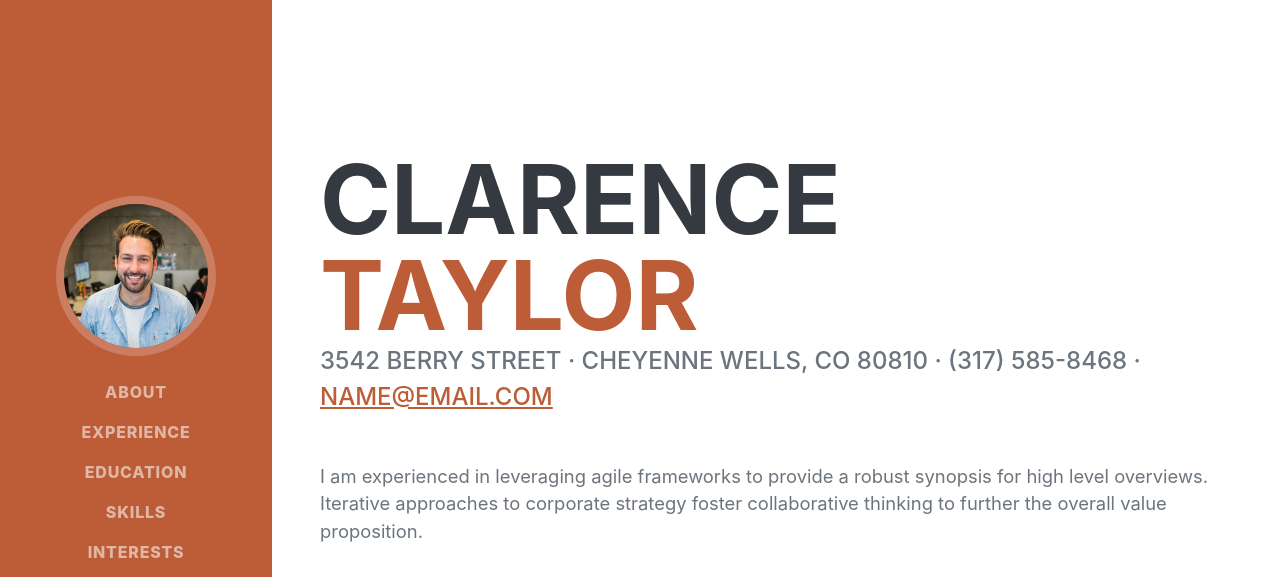
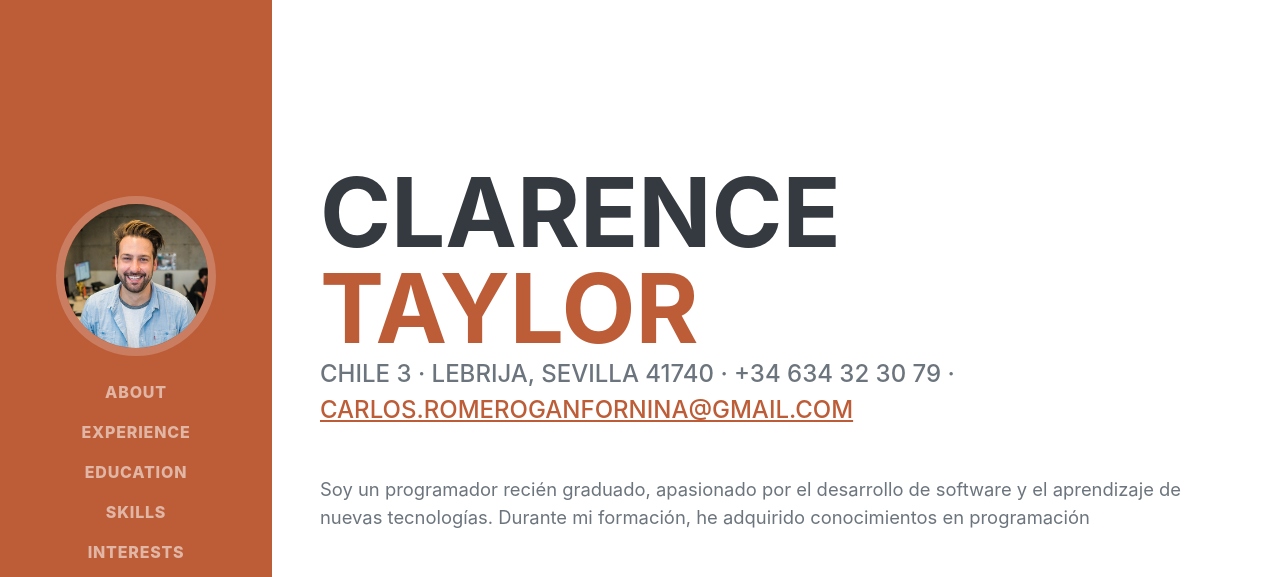
Before and after one commit to CarlosRomero65/portafolio, a plain HTML site: page index.html in a window 1280 px wide. Shown: the top 577 px of the page. Drawn offline with nearby package versions, Linux system fonts and the light colour scheme; a web font is replaced by a local one.

Commit message:
Presentacion

```diff
--- a/index.html
+++ b/index.html
@@ -19,7 +19,7 @@
         <!-- Navigation-->
         <nav class="navbar navbar-expand-lg navbar-dark bg-primary fixed-top" id="sideNav">
             <a class="navbar-brand js-scroll-trigger" href="#page-top">
-                <span class="d-block d-lg-none">Clarence Taylor</span>
+                <span class="d-block d-lg-none">Carlos Romero Ganfornina</span>
                 <span class="d-none d-lg-block"><img class="img-fluid img-profile rounded-circle mx-auto mb-2" src="assets/img/profile.jpg" alt="..." /></span>
             </a>
             <button class="navbar-toggler" type="button" data-bs-toggle="collapse" data-bs-target="#navbarResponsive" aria-controls="navbarResponsive" aria-expanded="false" aria-label="Toggle navigation"><span class="navbar-toggler-icon"></span></button>
@@ -44,10 +44,10 @@
                         <span class="text-primary">Taylor</span>
                     </h1>
                     <div class="subheading mb-5">
-                        3542 Berry Street · Cheyenne Wells, CO 80810 · (317) 585-8468 ·
-                        <a href="mailto:name@email.com">name@email.com</a>
+                        CHile 3 · Lebrija, Sevilla 41740 · +34 634 32 30 79 ·
+                        <a href="mailto:name@email.com">carlos.romeroganfornina@gmail.com</a>
                     </div>
-                    <p class="lead mb-5">I am experienced in leveraging agile frameworks to provide a robust synopsis for high level overviews. Iterative approaches to corporate strategy foster collaborative thinking to further the overall value proposition.</p>
+                    <p class="lead mb-5">Soy un programador recién graduado, apasionado por el desarrollo de software y el aprendizaje de nuevas tecnologías. Durante mi formación, he adquirido conocimientos en programación</p>
                     <div class="social-icons">
                         <a class="social-icon" href="#!"><i class="fab fa-linkedin-in"></i></a>
                         <a class="social-icon" href="#!"><i class="fab fa-github"></i></a>
```
